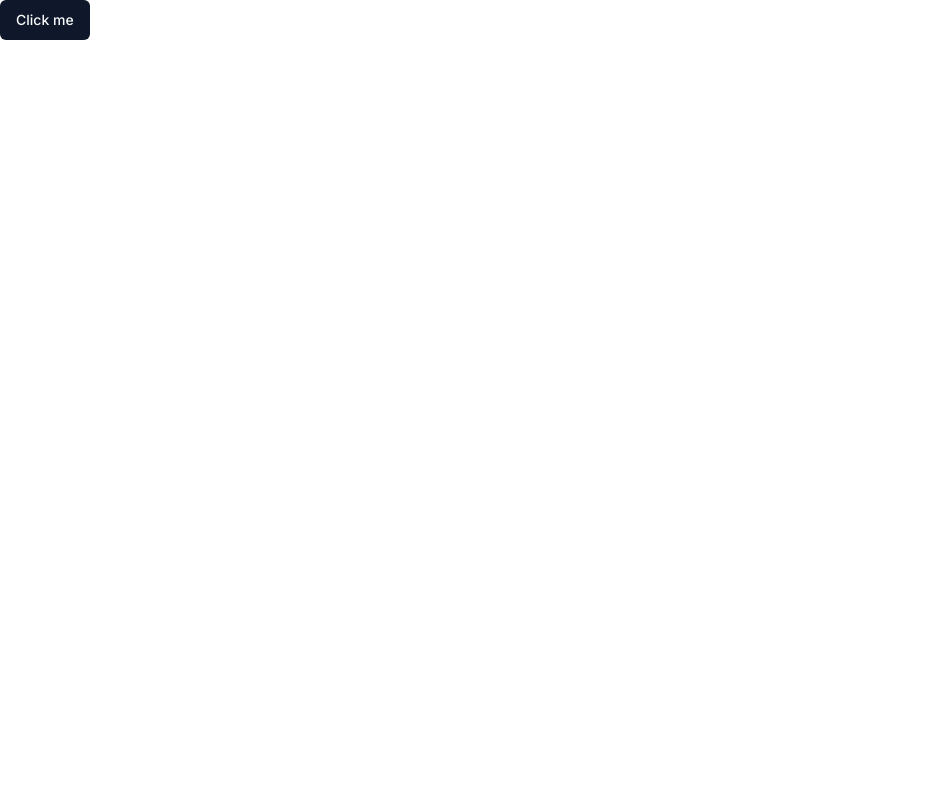
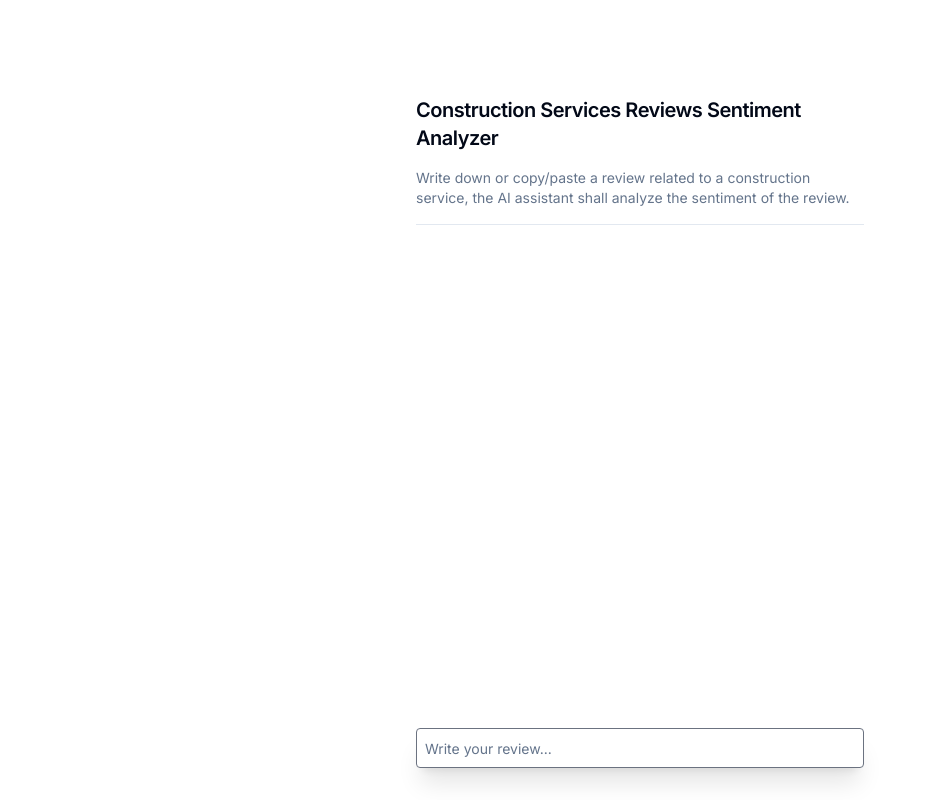
Before and after one commit to salimdellali/construction-services-reviews-sentiment-analyzer, a Next.js app: page / in a window 1280 px wide. Shown: the whole page, without its empty margins (0-927 px from the left). Built offline with nearby package versions, Linux system fonts and the light colour scheme.

Commit message:
setup construction services reviews sentiment analyzer AI chatbot using vercel @ai-sdk/openai, shadcn ui, useChat() react hook with /api/chat route

```diff
--- a/package.json
+++ b/package.json
@@ -9,7 +9,10 @@
     "lint": "next lint"
   },
   "dependencies": {
+    "@ai-sdk/openai": "^0.0.37",
+    "@radix-ui/react-separator": "^1.1.0",
     "@radix-ui/react-slot": "^1.1.0",
+    "ai": "^3.2.33",
     "class-variance-authority": "^0.7.0",
     "clsx": "^2.1.1",
     "lucide-react": "^0.411.0",
--- /dev/null
+++ b/src/app/api/chat/route.ts
@@ -0,0 +1,47 @@
+import { openai } from "@ai-sdk/openai"
+import { OpenAIChatModelId } from "@ai-sdk/openai/internal"
+import { streamText } from "ai"
+
+// Allow streaming responses up to 30s
+export const maxDuration = 30
+const openAIChatModelId: OpenAIChatModelId = "gpt-4-turbo"
+const systemSetUpMessage = `
+  You are an AI chatbot specialized in analyzing the sentiment of user reviews.
+  When a user inputs a review, your task is to determine and respond with the sentiment of the review.
+  If the user input something that does not seem to be a construct service review, respond with
+  "I'm sorry, I am only capable of analyzing reviews related to construction services."
+  Sentiments can be classified as Positive, Negative, or Neutral.
+  Do not perform any other tasks.
+
+  Guidelines:
+  - Positive: The review expresses satisfaction, happiness, or favorable opinions about the construction service.
+  - Negative: The review expresses dissatisfaction, unhappiness, or unfavorable opinions about the construction service.
+  - Neutral: The review is balanced, neither strongly positive nor negative, or simply descriptive without clear sentiment.
+
+  Examples:
+    - Example 1:
+      - Review: "The construction team did an excellent job! They finished ahead of schedule and the quality of work was outstanding."
+      - Sentiment: Positive
+    - Example 2:
+      - Review: "I'm very disappointed with the service. The project was delayed multiple times and the final result was subpar."
+      - Sentiment: Negative
+    - Example 3:
+      - Review: "The construction service was adequate. The project was completed on time, but there were some minor issues that needed fixing."
+      - Sentiment: Neutral
+
+  When responding, simply provide the sentiment classification.
+  If the review is ambiguous or unclear, ask the user for more details.
+  Do not perform any tasks beyond sentiment classification.
+`
+
+export async function POST(req: Request) {
+  const { messages } = await req.json()
+
+  const result = await streamText({
+    model: openai(openAIChatModelId),
+    system: systemSetUpMessage,
+    messages,
+  })
+
+  return result.toAIStreamResponse()
+}
--- a/src/app/page.tsx
+++ b/src/app/page.tsx
@@ -1,5 +1,70 @@
-import { Button } from "@/components/ui/button"
+"use client"
 
-export default function Home() {
-  return <Button>Click me</Button>
+import { useChat } from "ai/react"
+import { Input } from "../components/ui/input"
+import { useEffect, useRef } from "react"
+import { Separator } from "../components/ui/separator"
+
+enum Role {
+  USER = "user",
+  ASSISTANT = "assistant",
 }
+
+export default function Chat() {
+  // use the useChat hook
+  const { messages, input, handleInputChange, handleSubmit } = useChat()
+
+  // enable auto bottom scroll
+  const messagesEndRef = useRef<HTMLDivElement | null>(null)
+
+  const scrollToBottom = () => {
+    if (messagesEndRef.current) {
+      messagesEndRef.current.scrollIntoView({ behavior: "smooth" })
+    }
+  }
+
+  useEffect(() => {
+    scrollToBottom()
+  }, [messages])
+
+  return (
+    <div className="flex flex-col w-full max-w-md py-24 mx-auto stretch">
+      {/* render the header */}
+      <h4 className="scroll-m-20 text-xl font-semibold tracking-tight mb-4">
+        Construction Services Reviews Sentiment Analyzer
+      </h4>
+
+      <p className="text-sm text-muted-foreground">
+        Write down or copy/paste a review related to a construction service, the
+        AI assistant shall analyze the sentiment of the review.
+      </p>
+
+      <Separator className="my-4" />
+
+      {/* render the messages */}
+      {messages.map((m) => (
+        <div
+          key={m.id}
+          className={`whitespace-pre-wrap break-words ${
+            m.role === Role.ASSISTANT && "mb-4"
+          }`}
+        >
+          {m.role === Role.USER ? "🧑 User: " : "🤖 AI: "}
+          {m.content}
+        </div>
+      ))}
+
+      {/* render the input */}
+      <div ref={messagesEndRef}>
+        <form onSubmit={handleSubmit}>
+          <Input
+            className="fixed bottom-0 w-full max-w-md p-2 mb-8 border border-gray-500 rounded shadow-xl"
+            value={input}
+            placeholder="Write your review..."
+            onChange={handleInputChange}
+          />
+        </form>
+      </div>
+    </div>
+  )
+}
--- /dev/null
+++ b/src/components/ui/input.tsx
@@ -0,0 +1,25 @@
+import * as React from "react"
+
+import { cn } from "@/lib/utils"
+
+export interface InputProps
+  extends React.InputHTMLAttributes<HTMLInputElement> {}
+
+const Input = React.forwardRef<HTMLInputElement, InputProps>(
+  ({ className, type, ...props }, ref) => {
+    return (
+      <input
+        type={type}
+        className={cn(
+          "flex h-10 w-full rounded-md border border-input bg-background px-3 py-2 text-sm ring-offset-background file:border-0 file:bg-transparent file:text-sm file:font-medium placeholder:text-muted-foreground focus-visible:outline-none focus-visible:ring-2 focus-visible:ring-ring focus-visible:ring-offset-2 disabled:cursor-not-allowed disabled:opacity-50",
+          className
+        )}
+        ref={ref}
+        {...props}
+      />
+    )
+  }
+)
+Input.displayName = "Input"
+
+export { Input }
--- /dev/null
+++ b/src/components/ui/separator.tsx
@@ -0,0 +1,31 @@
+"use client"
+
+import * as React from "react"
+import * as SeparatorPrimitive from "@radix-ui/react-separator"
+
+import { cn } from "@/lib/utils"
+
+const Separator = React.forwardRef<
+  React.ElementRef<typeof SeparatorPrimitive.Root>,
+  React.ComponentPropsWithoutRef<typeof SeparatorPrimitive.Root>
+>(
+  (
+    { className, orientation = "horizontal", decorative = true, ...props },
+    ref
+  ) => (
+    <SeparatorPrimitive.Root
+      ref={ref}
+      decorative={decorative}
+      orientation={orientation}
+      className={cn(
+        "shrink-0 bg-border",
+        orientation === "horizontal" ? "h-[1px] w-full" : "h-full w-[1px]",
+        className
+      )}
+      {...props}
+    />
+  )
+)
+Separator.displayName = SeparatorPrimitive.Root.displayName
+
+export { Separator }
--- /dev/null
+++ b/src/components/ui/textarea.tsx
@@ -0,0 +1,24 @@
+import * as React from "react"
+
+import { cn } from "@/lib/utils"
+
+export interface TextareaProps
+  extends React.TextareaHTMLAttributes<HTMLTextAreaElement> {}
+
+const Textarea = React.forwardRef<HTMLTextAreaElement, TextareaProps>(
+  ({ className, ...props }, ref) => {
+    return (
+      <textarea
+        className={cn(
+          "flex min-h-[80px] w-full rounded-md border border-input bg-background px-3 py-2 text-sm ring-offset-background placeholder:text-muted-foreground focus-visible:outline-none focus-visible:ring-2 focus-visible:ring-ring focus-visible:ring-offset-2 disabled:cursor-not-allowed disabled:opacity-50",
+          className
+        )}
+        ref={ref}
+        {...props}
+      />
+    )
+  }
+)
+Textarea.displayName = "Textarea"
+
+export { Textarea }
```
Also changed, not shown: 2 other files (tests, documents, lock files or other folders).
